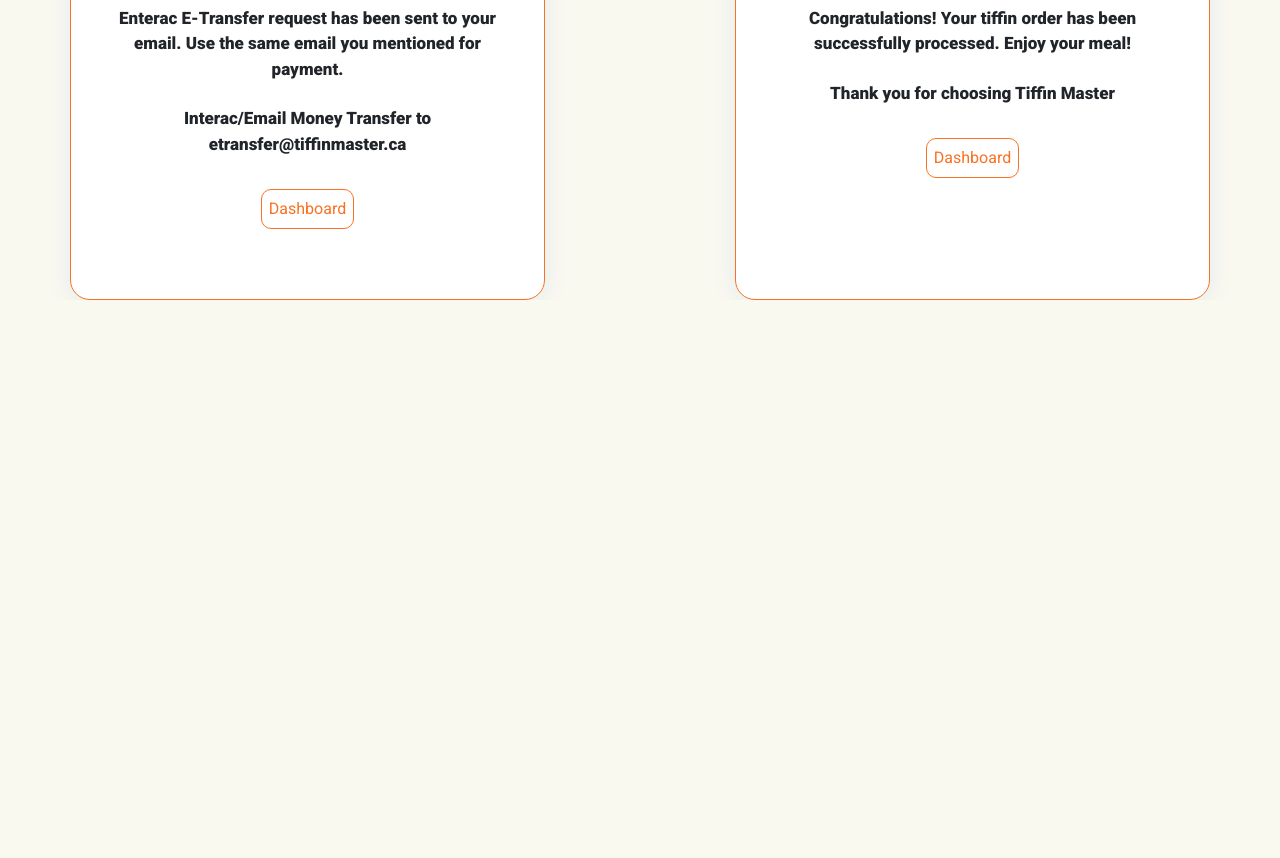
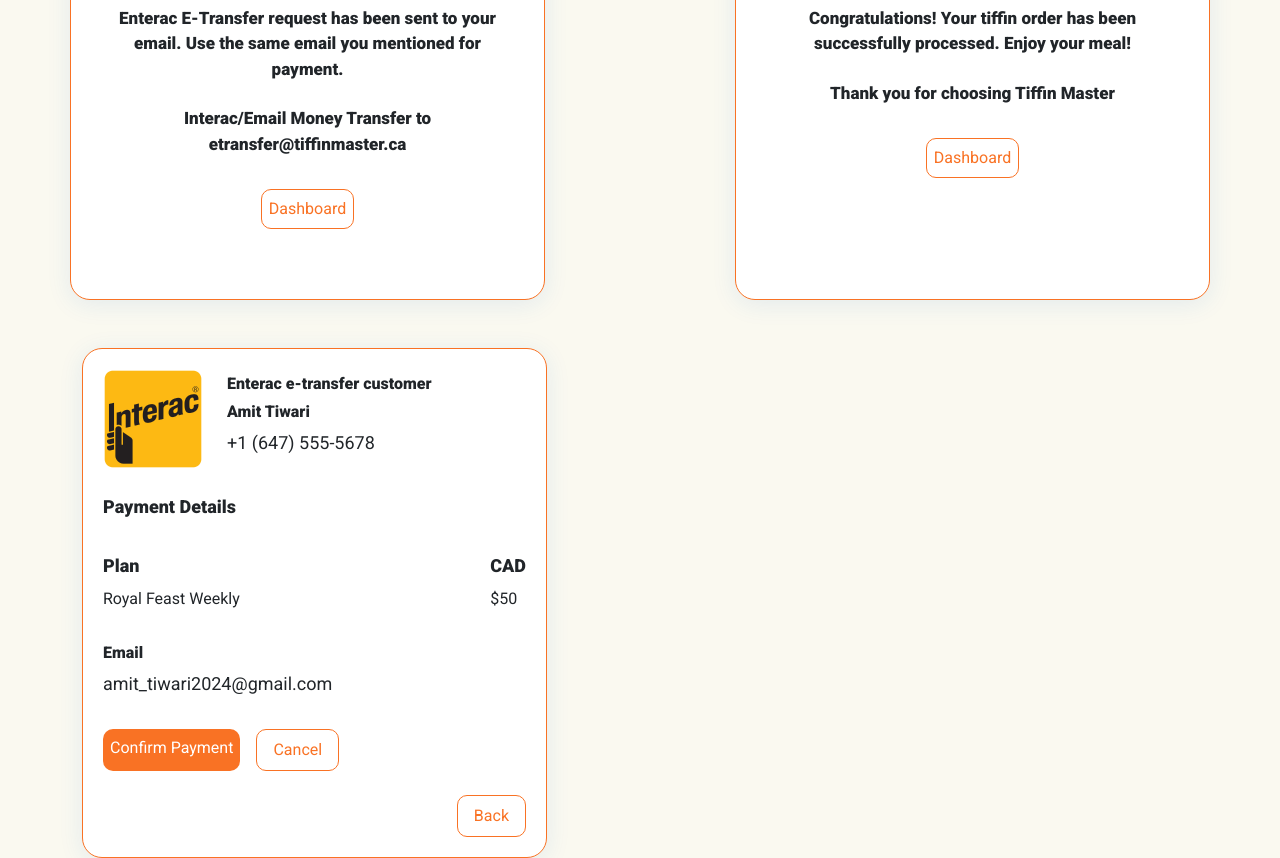
Before and after one commit to danialkhawaja02/project-tm, a plain HTML site: page checkout.html in a window 1280 px wide. Shown: the part 1320-2178 px from the top of the page. Before the commit the page ends 1620 px from the top, so only its background shows below. Drawn offline with nearby package versions, Linux system fonts and the light colour scheme.

Commit message:
Enterac Popup added

```diff
--- a/checkout.html
+++ b/checkout.html
@@ -222,6 +222,45 @@
                             <div class="primary-btn mt-4">Dashboard</div>
                         </div>
                     </div>
+
+                    <div class="enterac-popup-sect mt-5 d-flex flex-column col-lg-5">
+                       <div class="d-flex align-items-center">
+                            <img class="me-4" src="/assets/email-logo.png" >
+                            <div class="enterac-info">
+                                <h6>Enterac e-transfer customer</h6>
+                                <h6>Amit Tiwari</h6>
+                                <p>+1 (647) 555-5678</p>
+                            </div>
+                       </div>
+                       <p class="mt-4">Payment Details</p>
+                       <div class="enterac-payment-detail d-flex justify-content-between align-items-center mt-4">
+                            <div>
+                                <p>Plan</p>
+                                <p>Royal Feast Weekly</p>
+                            </div>
+
+                            <div>
+                                <p>CAD</p>
+                                <p>$50</p>
+                            </div>
+                       </div>
+
+                       <div class="enterac-email mt-4">
+                            <h6>Email</h6>
+                            <p>amit_tiwari2024@gmail.com</p>
+                        </div>
+
+                        <div class="enterac-button d-flex">
+                            <div class="primary-btn mt-4 me-3">Confirm Payment</div>
+
+                            <div class="white-btn mt-4">Cancel</div>
+                        </div>
+
+                        <div class="enterac-back d-flex justify-content-end">
+                            <div class="white-btn mt-4">Back</div>
+                        </div>
+                    </div>
+
                 </div>
             </div>
         </div>
--- a/style/style.css
+++ b/style/style.css
@@ -1072,3 +1072,36 @@ table td, table th {
    background: #E3F6D4;
    color: #000;
  }
+
+ .enterac-popup-sect {
+   border-radius: 20px;
+   border: 1px solid var(--orange, #F97224);
+   background: #FFF;
+   box-shadow: 0px 4px 24px 0px rgba(29, 104, 214, 0.10);
+   padding: 20px;
+ }
+
+ .enterac-popup-sect > p {
+   font-size: 18px;
+   font-weight: 600;
+ }
+
+ .enterac-info, .enterac-email {
+   font-size: 18px;
+ }
+
+ .enterac-info h6, .enterac-email h6 {
+   font-weight: 600;
+ }
+
+ .enterac-payment-detail p:first-child {
+   font-size: 18px;
+   font-weight: 600;
+ }
+
+ .enterac-button .white-btn, .enterac-back .white-btn{
+   color: #F97224;
+   border-radius: 10px;
+   border: 1px solid #F97224;
+   background: #fff;
+ }
```
Also changed, not shown: assets/email-logo.png (added).
